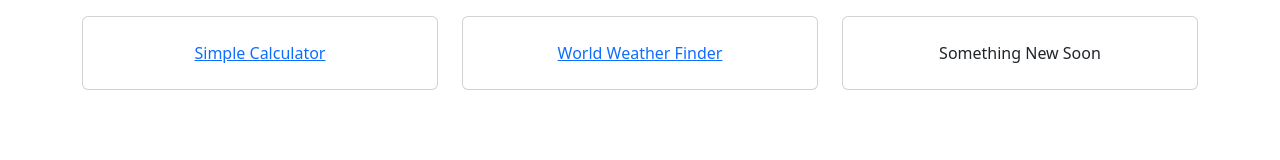
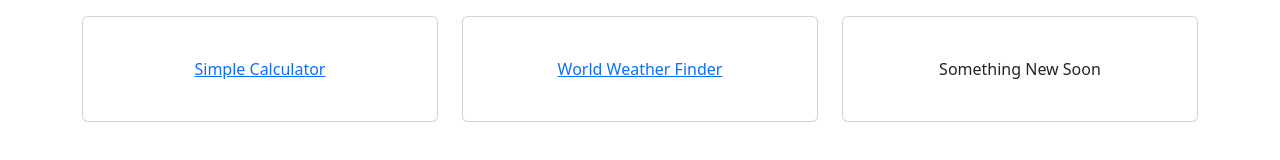
Before and after one commit to Exeeter/exeeter.github.io, a plain HTML site: page index.html in a window 1280 px wide. Drawn offline with nearby package versions, Linux system fonts and the light colour scheme.

Commit message:
Add files via upload

```diff
--- a/index.html
+++ b/index.html
@@ -10,24 +10,18 @@
     <div class="container text-center mt-3">
         <div class="row">
           <div class="col">
-            <div class="card">
-              <br>
+            <div class="card" style="padding-top:40px; padding-right:20px; padding-bottom:40px; padding-left:20px;">
               <a href="https://exeeter.github.io/simple-calculator/" title="Simple Calculator">Simple Calculator</a>
-              <br>
             </div>
           </div>
           <div class="col">
-            <div class="card">
-              <br>
+            <div class="card" style="padding-top:40px; padding-right:20px; padding-bottom:40px; padding-left:20px;">
               <a href="https://exeeter.github.io/world-weather-finder/" title="World Weather Finder">World Weather Finder</a>
-              <br>
             </div>
           </div>
           <div class="col">
-            <div class="card">
-              <br>
+            <div class="card" style="padding-top:40px; padding-right:20px; padding-bottom:40px; padding-left:20px;">
               Something New Soon
-              <h7>&#12644;</h7>
             </div>
           </div>
         </div>
```
